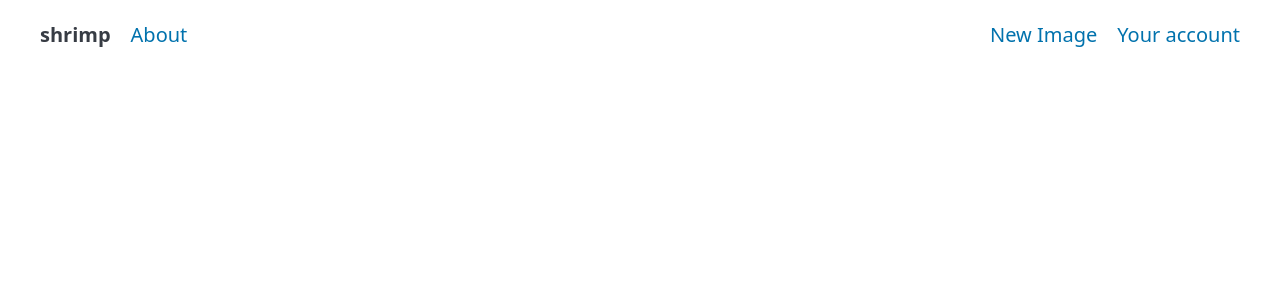
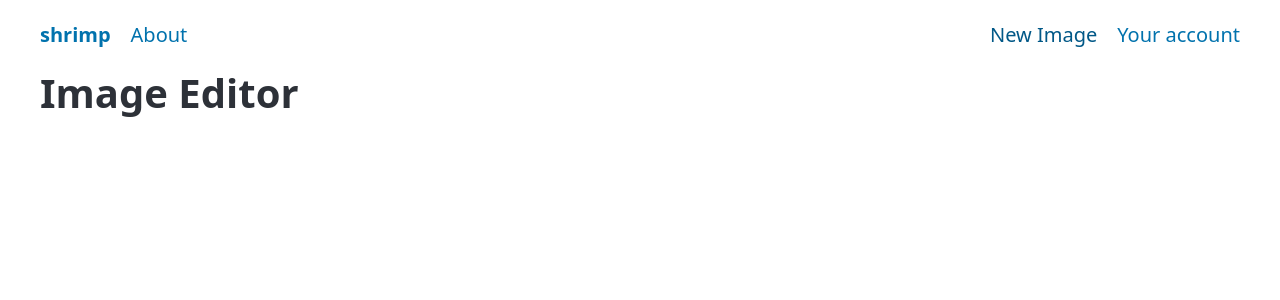
Before and after one commit to Griger5/shrimp, a Nuxt app: page /image-editor in a window 1280 px wide. Shown: the top 300 px of the page. Built offline with nearby package versions, Linux system fonts and the light colour scheme.

Commit message:
add: populate nav-bar pages

```diff
--- a/app/components/nav-bar.vue
+++ b/app/components/nav-bar.vue
@@ -1,12 +1,12 @@
 <template>
 	<nav class="container">
 		<ul>
-			<li><strong>shrimp</strong></li>
-			<li><a href="#">About</a></li>
+			<li><strong><NuxtLink to="/">shrimp</NuxtLink></strong></li>
+			<li><NuxtLink to="/about">About</NuxtLink></li>
 		</ul>
 		<ul>
-			<li><a href="#">New Image</a></li>
-			<li><a href="#">Your account</a></li>
+			<li><NuxtLink to="/image-editor">New Image</NuxtLink></li>
+			<li><NuxtLink to="/account">Your account</NuxtLink></li>
 		</ul>
 	</nav>
 </template>
--- /dev/null
+++ b/app/pages/about.vue
@@ -0,0 +1,3 @@
+<template>
+	<h1>About</h1>
+</template>
--- /dev/null
+++ b/app/pages/account.vue
@@ -0,0 +1,3 @@
+<template>
+	<h1>Your account</h1>
+</template>
--- /dev/null
+++ b/app/pages/image-editor.vue
@@ -0,0 +1,3 @@
+<template>
+	<h1>Image Editor</h1>
+</template>
```
